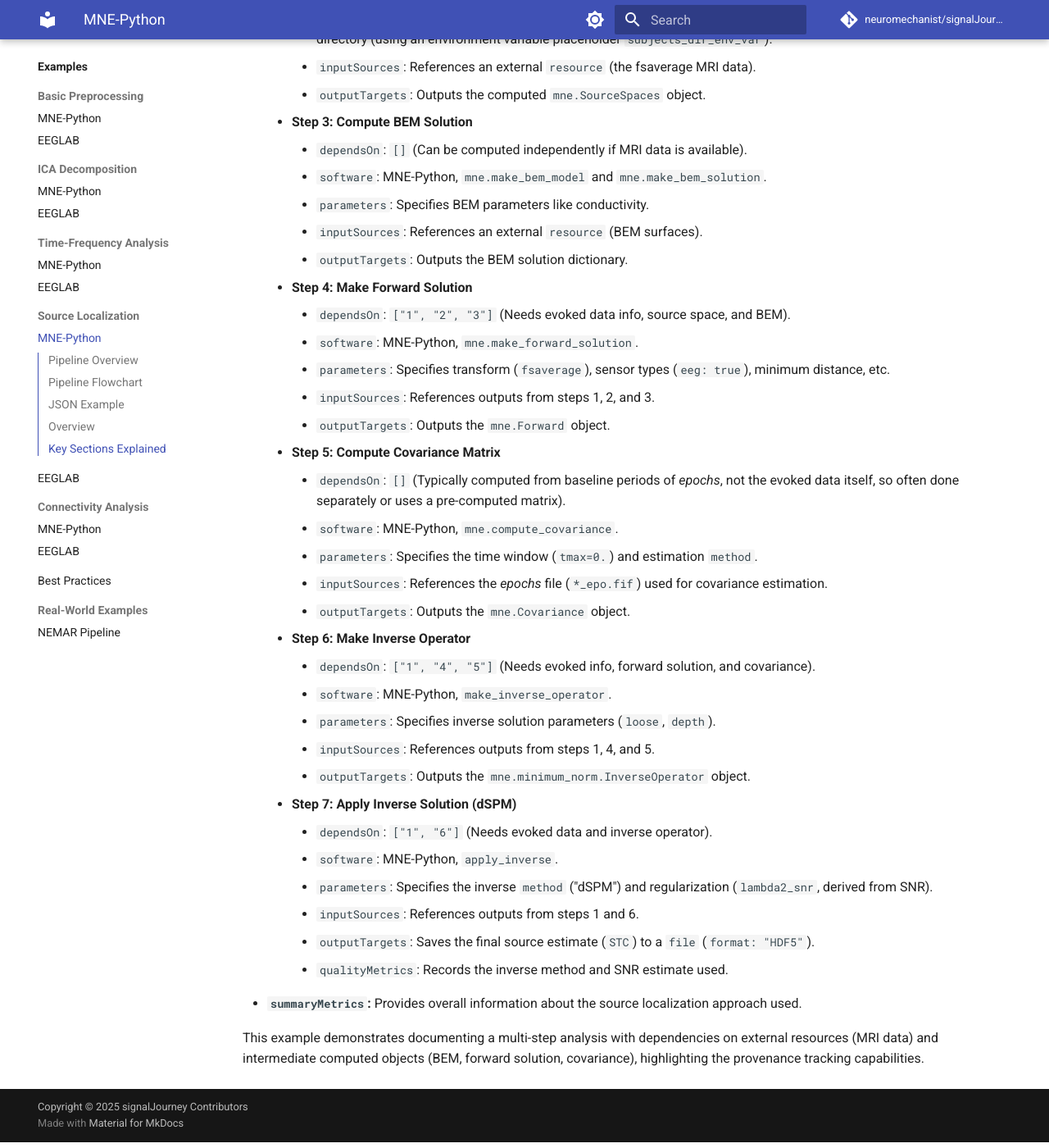
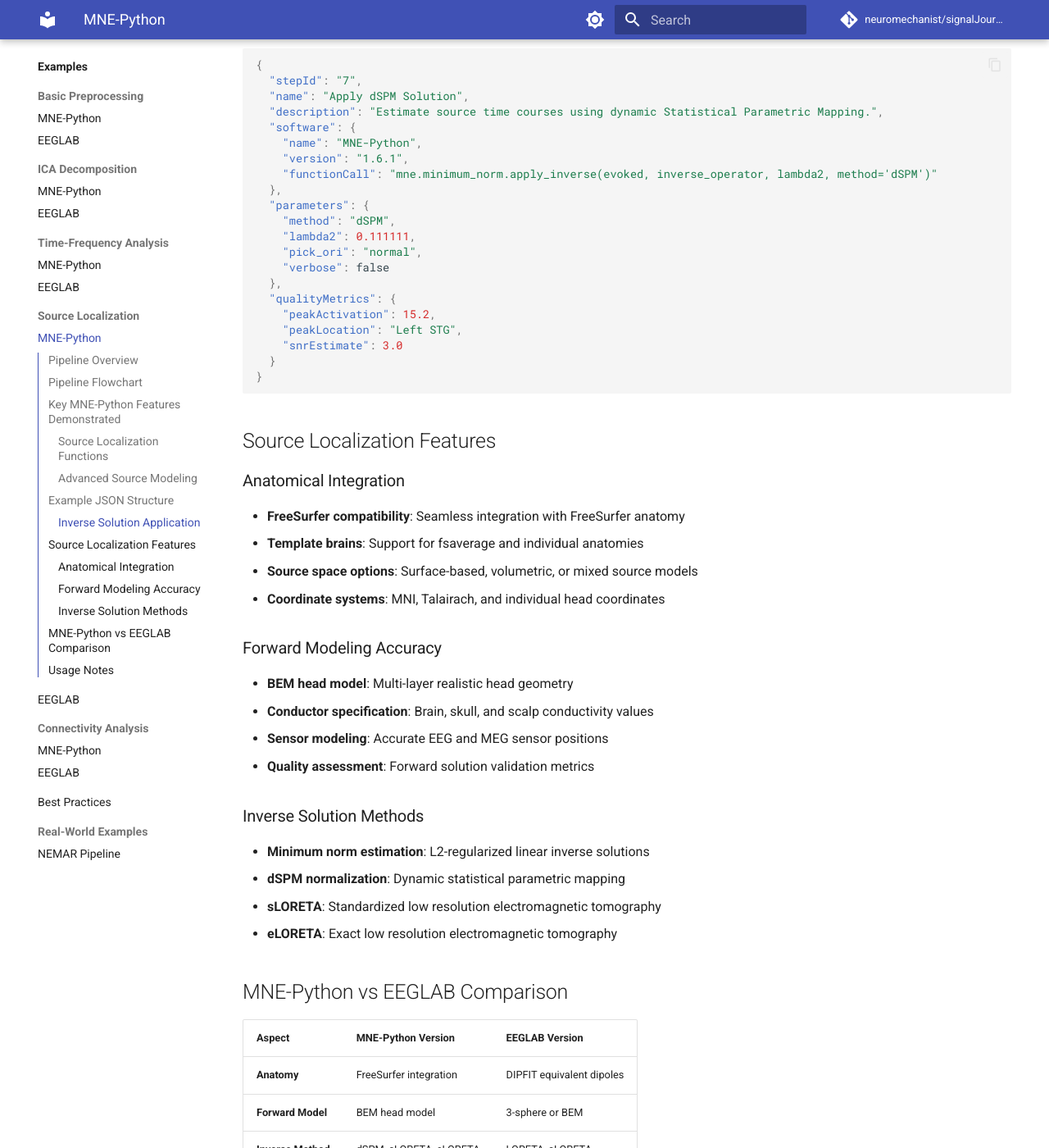
Before and after one commit to signalJourney/signalJourney, an MkDocs documentation site: the page built from docs/examples/source_localization_mne.md, in a window 1280 px wide and 1400 px high, scrolled down 2289 px. Shown: the whole window at 82% size. Built offline with MkDocs 1.6.1 and Material for MkDocs 9.7.7, drawn with Linux system fonts in a browser that asks for light colours; comment, search, counter and statistics services are not loaded; some of the changed text lies outside the part shown.

Commit message:
Complete source localization examples enhancement
- Enhanced MNE-Python source localization with proper Mermaid styling
- Enhanced EEGLAB source localization with comprehensive DIPFIT documentation
- Added detailed feature comparisons and workflow descriptions
- Included quality metrics and parameter documentation
- Standardized content structure across both source localization examples
- Added proper color coding (blue: processes, orange: inputs, green: outputs, purple: inline data)

````diff
--- a/docs/examples/source_localization_mne.md
+++ b/docs/examples/source_localization_mne.md
@@ -1,110 +1,177 @@
 # Example: Source Localization (MNE-Python)
 
-This page explains the [`source_localization_pipeline_mne.signalJourney.json`](https://github.com/neuromechanist/signalJourney/blob/main/schema/examples/source_localization_pipeline_mne.signalJourney.json) example file, documenting a source localization workflow. This pipeline documents the process of estimating the brain sources of EEG activity using the MNE-Python software suite.
+This page explains the [`source_localization_pipeline_mne.signalJourney.json`](https://github.com/neuromechanist/signalJourney/blob/main/schema/examples/source_localization_pipeline_mne.signalJourney.json) example file, documenting a source localization workflow using distributed source modeling with MNE-Python.
 
 ## Pipeline Overview
 
-This MNE-Python pipeline demonstrates source localization using forward/inverse modeling:
-- **Load preprocessed data**
-- **Create forward model**
-- **Compute noise covariance**
-- **Compute inverse solution**
-- **Estimate source time courses**
+This MNE-Python pipeline demonstrates brain source localization using forward/inverse modeling:
+- **Load preprocessed evoked data** from averaged epochs
+- **Setup source space** using FreeSurfer fsaverage template
+- **Compute BEM solution** for head modeling
+- **Create forward solution** (leadfield matrix)
+- **Compute noise covariance** from baseline periods
+- **Create inverse operator** for source estimation
+- **Apply dSPM inverse solution** to estimate source time courses
 
 ## Pipeline Flowchart
 
 ```mermaid
 flowchart TD
-    A[Load Preprocessed Data] --> B[Create Forward Model]
-    B --> C[Compute Noise Covariance]
-    C --> D[Compute Inverse Solution]
-    D --> E[Estimate Source Time Courses]
+    A[Load Evoked Data<br/>mne.read_evokeds] --> B[Setup Source Space<br/>mne.setup_source_space]
+    B --> C[Compute BEM Solution<br/>mne.make_bem_solution]
+    C --> D[Create Forward Solution<br/>mne.make_forward_solution]
+    D --> E[Compute Covariance<br/>mne.compute_covariance]
+    E --> F[Create Inverse Operator<br/>mne.minimum_norm.make_inverse_operator]
+    F --> G[Apply dSPM Solution<br/>mne.minimum_norm.apply_inverse]
+
+    %% Input data and resources
+    H["📁 sub-01_task-rest_ave.fif<br/>Averaged evoked data"] --> A
+    I["📁 sub-01_task-rest_epo.fif<br/>Epochs for covariance"] --> E
+    J["📁 fsaverage<br/>Template brain anatomy"] --> B
+    K["📁 BEM surfaces<br/>Head model"] --> C
+
+    %% Intermediate outputs
+    A --> A1["📊 Evoked Object<br/>Averaged responses"]
+    B --> B1["📊 Source Space<br/>Cortical vertices (oct6)"]
+    C --> C1["📊 BEM Solution<br/>Head conductivity model"]
+    D --> D1["📊 Forward Solution<br/>Leadfield matrix"]
+    E --> E1["📊 Covariance Matrix<br/>Noise covariance"]
+    F --> F1["📊 Inverse Operator<br/>dSPM operator"]
+
+    %% Analysis parameters
+    B --> V1["📊 Source Spacing<br/>oct6 (4098 vertices)"]
+    C --> V2["📊 Conductivity<br/>[0.3, 0.006, 0.3] S/m"]
+    F --> V3["📊 SNR Parameters<br/>λ² = 1/SNR²"]
+
+    %% Final outputs
+    G --> L["💾 sub-01_task-rest_desc-dSPM_stc.h5<br/>Source time courses"]
+    G --> M["💾 sub-01_task-rest_desc-sources_plot.png<br/>Brain activation plot"]
+
+    %% Quality metrics
+    D --> Q1["📈 Forward channels: 64<br/>Source points: 4098"]
+    G --> Q2["📈 Peak activation: 15.2 dSPM<br/>Location: Left STG"]
+
+    %% Styling
+    classDef processStep fill:#e1f5fe,stroke:#01579b,stroke-width:2px
+    classDef inputFile fill:#fff3e0,stroke:#e65100,stroke-width:2px
+    classDef outputFile fill:#e8f5e8,stroke:#1b5e20,stroke-width:2px
+    classDef inlineData fill:#f3e5f5,stroke:#4a148c,stroke-width:1px
+    classDef qualityMetric fill:#f9f9f9,stroke:#666,stroke-width:1px
+
+    class A,B,C,D,E,F,G processStep
+    class H,I,J,K inputFile
+    class L,M outputFile
+    class A1,B1,C1,D1,E1,F1,V1,V2,V3 inlineData
+    class Q1,Q2 qualityMetric
 ```
 
-## JSON Example
+## Key MNE-Python Features Demonstrated
 
-See the full JSON file: [`source_localization_pipeline_mne.signalJourney.json`](https://github.com/neuromechanist/signalJourney/blob/main/schema/examples/source_localization_pipeline_mne.signalJourney.json)
+### Source Localization Functions
+- **`mne.read_evokeds`**: Load averaged evoked responses from FIF files
+- **`mne.setup_source_space`**: Create source space from FreeSurfer anatomy
+- **`mne.make_bem_solution`**: Compute boundary element model head solution
+- **`mne.make_forward_solution`**: Calculate leadfield matrix
+- **`mne.minimum_norm.make_inverse_operator`**: Create inverse solution operator
+- **`mne.minimum_norm.apply_inverse`**: Apply dSPM source estimation
+
+### Advanced Source Modeling
+- **Source space**: Cortical surface-based source model with configurable resolution
+- **Forward modeling**: Realistic head geometry using boundary element method
+- **Inverse methods**: dSPM, sLORETA, eLORETA distributed source solutions
+- **Regularization**: SNR-based regularization parameter selection
+
+## Example JSON Structure
+
+The forward solution computation demonstrates complex dependency management:
 
 ```json
 {
-  "sj_version": "0.1.0",
-  "schema_version": "0.1.0",
-  "description": "Example signalJourney file for a source localization pipeline using MNE-Python (dSPM).",
-  "pipelineInfo": {
-    "name": "Source Localization (dSPM)",
-    "description": "Performs source localization on evoked data using dSPM inverse solution with a BEM head model.",
-    "pipelineType": "source-localization",
-    "version": "1.0.0",
-    "executionDate": "2024-05-02T13:00:00Z"
+  "stepId": "4",
+  "name": "Create Forward Solution",
+  "description": "Compute leadfield matrix relating sources to sensors.",
+  "software": {
+    "name": "MNE-Python",
+    "version": "1.6.1",
+    "functionCall": "mne.make_forward_solution(evoked.info, trans, src, bem_sol, eeg=True, mindist=5.0)"
   },
-  "processingSteps": [
-    // ... steps detailed below ...
-  ],
-  "summaryMetrics": {
-    "analysisType": "Source Localization",
-    "inverseMethod": "dSPM",
-    "headModel": "BEM",
-    "sourceSpace": "fsaverage (oct6)"
+  "parameters": {
+    "trans": "fsaverage",
+    "eeg": true,
+    "meg": false,
+    "mindist": 5.0,
+    "n_jobs": 1,
+    "verbose": false
+  },
+  "dependsOn": ["1", "2", "3"]
+}
+```
+
+### Inverse Solution Application
+The dSPM application step shows advanced parameter control:
+
+```json
+{
+  "stepId": "7",
+  "name": "Apply dSPM Solution",
+  "description": "Estimate source time courses using dynamic Statistical Parametric Mapping.",
+  "software": {
+    "name": "MNE-Python",
+    "version": "1.6.1",
+    "functionCall": "mne.minimum_norm.apply_inverse(evoked, inverse_operator, lambda2, method='dSPM')"
+  },
+  "parameters": {
+    "method": "dSPM",
+    "lambda2": 0.111111,
+    "pick_ori": "normal",
+    "verbose": false
+  },
+  "qualityMetrics": {
+    "peakActivation": 15.2,
+    "peakLocation": "Left STG",
+    "snrEstimate": 3.0
   }
 }
 ```
 
-## Overview
+## Source Localization Features
 
-The pipeline performs the following steps:
+### Anatomical Integration
+- **FreeSurfer compatibility**: Seamless integration with FreeSurfer anatomy
+- **Template brains**: Support for fsaverage and individual anatomies
+- **Source space options**: Surface-based, volumetric, or mixed source models
+- **Coordinate systems**: MNI, Talairach, and individual head coordinates
 
-1.  Loads evoked EEG data (averaged epochs).
-2.  Sets up a source space based on the `fsaverage` template brain.
-3.  Computes a Boundary Element Model (BEM) head model solution.
-4.  Computes the forward solution (leadfield matrix).
-5.  Computes a noise covariance matrix from baseline epochs.
-6.  Creates the inverse operator.
-7.  Applies the dSPM inverse solution to the evoked data.
-8.  Saves the resulting source time courses (STC).
+### Forward Modeling Accuracy
+- **BEM head model**: Multi-layer realistic head geometry
+- **Conductor specification**: Brain, skull, and scalp conductivity values
+- **Sensor modeling**: Accurate EEG and MEG sensor positions
+- **Quality assessment**: Forward solution validation metrics
 
-## Key Sections Explained
+### Inverse Solution Methods
+- **Minimum norm estimation**: L2-regularized linear inverse solutions
+- **dSPM normalization**: Dynamic statistical parametric mapping
+- **sLORETA**: Standardized low resolution electromagnetic tomography
+- **eLORETA**: Exact low resolution electromagnetic tomography
 
-*   **`pipelineInfo`:** Defines the pipeline name, description, type ("source-localization"), etc.
-*   **`processingSteps`:**
-    *   **Step 1: Load Evoked Data**
-        *   `inputSources`: Loads an evoked data file (`*_ave.fif`), potentially from a previous averaging pipeline.
-        *   `outputTargets`: Outputs a list containing the loaded Evoked object(s).
-    *   **Step 2: Setup Source Space**
-        *   `software`: MNE-Python, `mne.setup_source_space`.
-        *   `parameters`: Specifies the template subject (`fsaverage`), spacing (`oct6`), and path to the FreeSurfer subjects directory (using an environment variable placeholder `subjects_dir_env_var`).
-        *   `inputSources`: References an external `resource` (the fsaverage MRI data).
-        *   `outputTargets`: Outputs the computed `mne.SourceSpaces` object.
-    *   **Step 3: Compute BEM Solution**
-        *   `dependsOn`: `[]` (Can be computed independently if MRI data is available).
-        *   `software`: MNE-Python, `mne.make_bem_model` and `mne.make_bem_solution`.
-        *   `parameters`: Specifies BEM parameters like conductivity.
-        *   `inputSources`: References an external `resource` (BEM surfaces).
-        *   `outputTargets`: Outputs the BEM solution dictionary.
-    *   **Step 4: Make Forward Solution**
-        *   `dependsOn`: `["1", "2", "3"]` (Needs evoked data info, source space, and BEM).
-        *   `software`: MNE-Python, `mne.make_forward_solution`.
-        *   `parameters`: Specifies transform (`fsaverage`), sensor types (`eeg: true`), minimum distance, etc.
-        *   `inputSources`: References outputs from steps 1, 2, and 3.
-        *   `outputTargets`: Outputs the `mne.Forward` object.
-    *   **Step 5: Compute Covariance Matrix**
-        *   `dependsOn`: `[]` (Typically computed from baseline periods of *epochs*, not the evoked data itself, so often done separately or uses a pre-computed matrix).
-        *   `software`: MNE-Python, `mne.compute_covariance`.
-        *   `parameters`: Specifies the time window (`tmax=0.`) and estimation `method`.
-        *   `inputSources`: References the *epochs* file (`*_epo.fif`) used for covariance estimation.
-        *   `outputTargets`: Outputs the `mne.Covariance` object.
-    *   **Step 6: Make Inverse Operator**
-        *   `dependsOn`: `["1", "4", "5"]` (Needs evoked info, forward solution, and covariance).
-        *   `software`: MNE-Python, `make_inverse_operator`.
-        *   `parameters`: Specifies inverse solution parameters (`loose`, `depth`).
-        *   `inputSources`: References outputs from steps 1, 4, and 5.
-        *   `outputTargets`: Outputs the `mne.minimum_norm.InverseOperator` object.
-    *   **Step 7: Apply Inverse Solution (dSPM)**
-        *   `dependsOn`: `["1", "6"]` (Needs evoked data and inverse operator).
-        *   `software`: MNE-Python, `apply_inverse`.
-        *   `parameters`: Specifies the inverse `method` ("dSPM") and regularization (`lambda2_snr`, derived from SNR).
-        *   `inputSources`: References outputs from steps 1 and 6.
-        *   `outputTargets`: Saves the final source estimate (`STC`) to a `file` (`format: "HDF5"`).
-        *   `qualityMetrics`: Records the inverse method and SNR estimate used.
-*   **`summaryMetrics`:** Provides overall information about the source localization approach used.
+## MNE-Python vs EEGLAB Comparison
 
-This example demonstrates documenting a multi-step analysis with dependencies on external resources (MRI data) and intermediate computed objects (BEM, forward solution, covariance), highlighting the provenance tracking capabilities.
+| Aspect | MNE-Python Version | EEGLAB Version |
+|--------|-------------------|----------------|
+| **Anatomy** | FreeSurfer integration | DIPFIT equivalent dipoles |
+| **Forward Model** | BEM head model | 3-sphere or BEM |
+| **Inverse Method** | dSPM, sLORETA, eLORETA | LORETA, sLORETA |
+| **Source Space** | Cortical surface-based | Volumetric grid |
+| **Visualization** | 3D brain rendering | 2D slice display |
+| **File Format** | HDF5, STC files | .mat files |
+
+## Usage Notes
+
+This example demonstrates:
+- **Comprehensive source localization** with realistic head modeling
+- **Multi-step dependency management** for complex workflows
+- **External resource integration** (FreeSurfer, BEM surfaces)
+- **Quality metrics** for source localization validation
+- **Advanced parameter documentation** for reproducible inverse solutions
+
+The pipeline showcases MNE-Python's sophisticated source localization capabilities while maintaining complete parameter transparency for reproducible brain source estimation. The integration of anatomical templates and realistic head modeling provides state-of-the-art source localization accuracy.
````
Also changed, not shown: docs/examples/source_localization_eeglab.md (+128 -60 lines).
